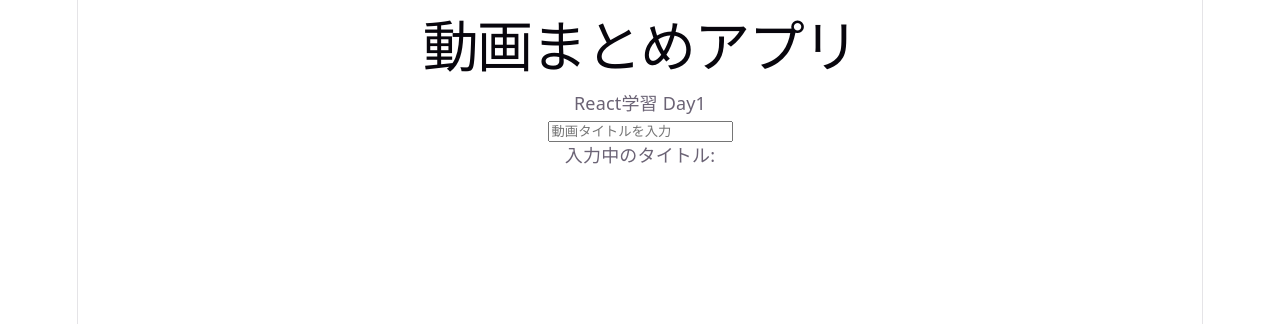
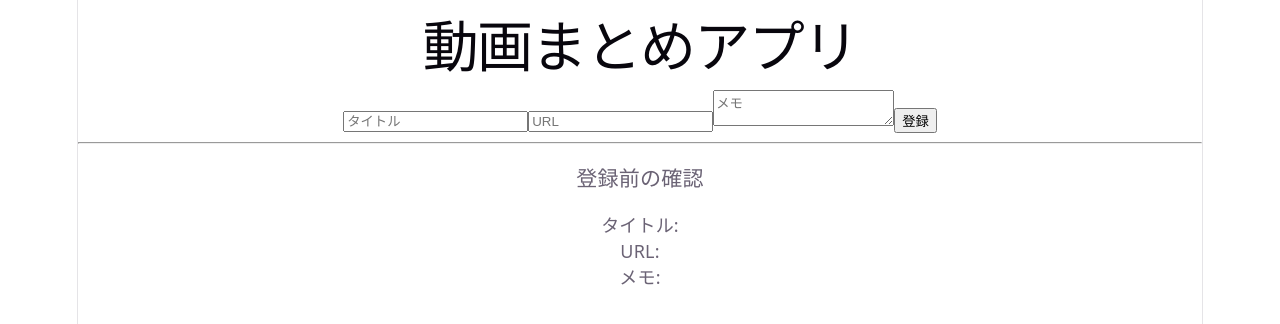
Before and after one commit to ka2ki1/video-stock-frontend, a React (Vite) app: page / in a window 1280 px wide. Shown: the top 324 px of the page. Built offline with nearby package versions, Linux system fonts and the light colour scheme.

Commit message:
feat: add video form submit preview

```diff
--- a/src/App.jsx
+++ b/src/App.jsx
@@ -1,21 +1,50 @@
 import { useState } from "react";
 
 function App() {
+
   const [title, setTitle] = useState("");
+  const [url, setUrl] = useState("");
+  const [memo, setMemo] = useState("");
 
   return (
     <div>
+
       <h1>動画まとめアプリ</h1>
-      <p>React学習 Day1</p>
 
-      <input
-        type="text"
-        placeholder="動画タイトルを入力"
-        value={title}
-        onChange={(e) => setTitle(e.target.value)}
-      />
+      <div>
 
-      <p>入力中のタイトル: {title}</p>
+        <input
+          type="text"
+          placeholder="タイトル"
+          value={title}
+          onChange={(e) => setTitle(e.target.value)}
+        />
+
+        <input
+          type="text"
+          placeholder="URL"
+          value={url}
+          onChange={(e) => setUrl(e.target.value)}
+        />
+
+        <textarea
+          placeholder="メモ"
+          value={memo}
+          onChange={(e) => setMemo(e.target.value)}
+        />
+
+        <button>登録</button>
+
+      </div>
+
+      <hr />
+
+      <h3>登録前の確認</h3>
+
+      <p>タイトル: {title}</p>
+      <p>URL: {url}</p>
+      <p>メモ: {memo}</p>
+
     </div>
   );
 }
```
